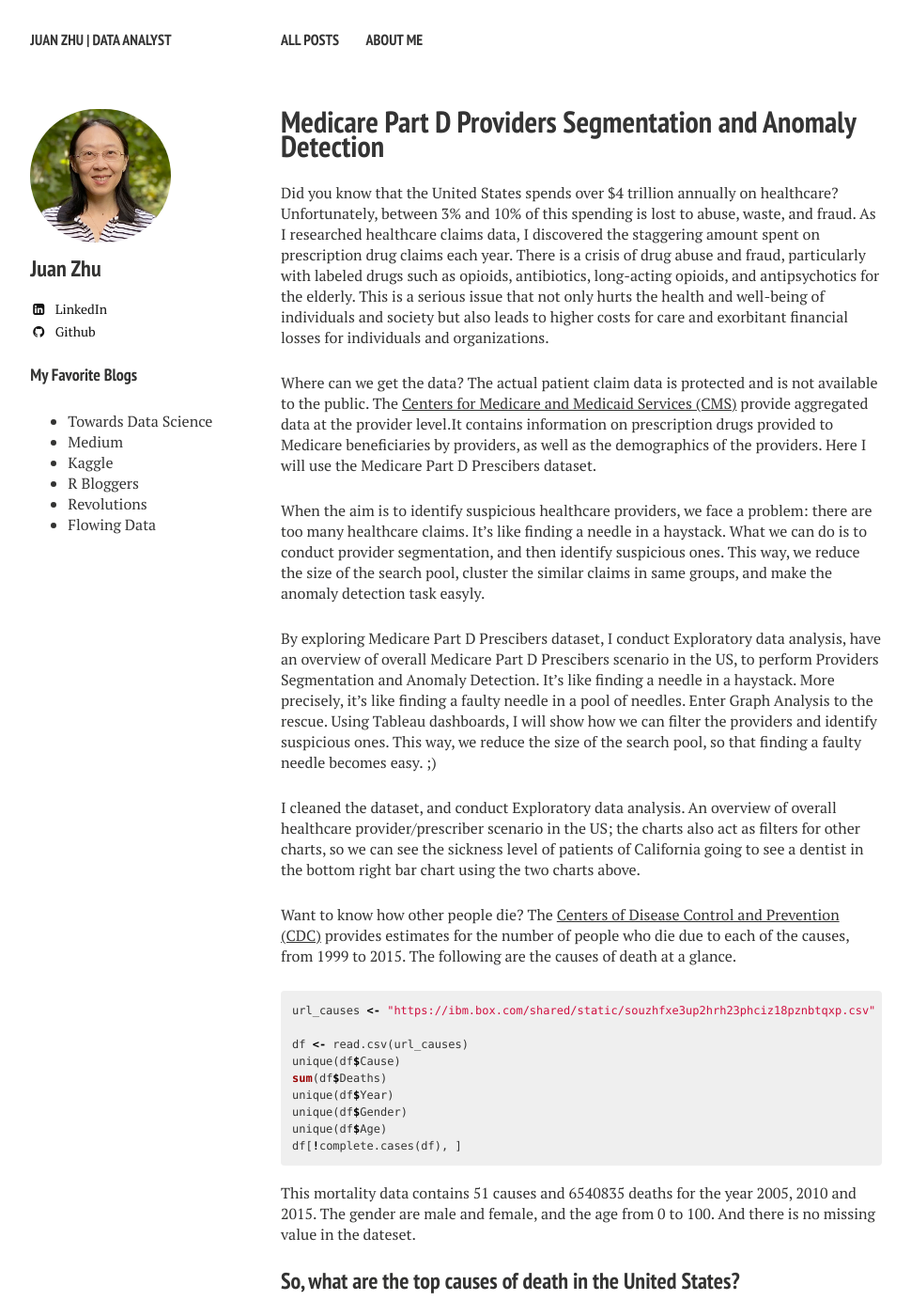
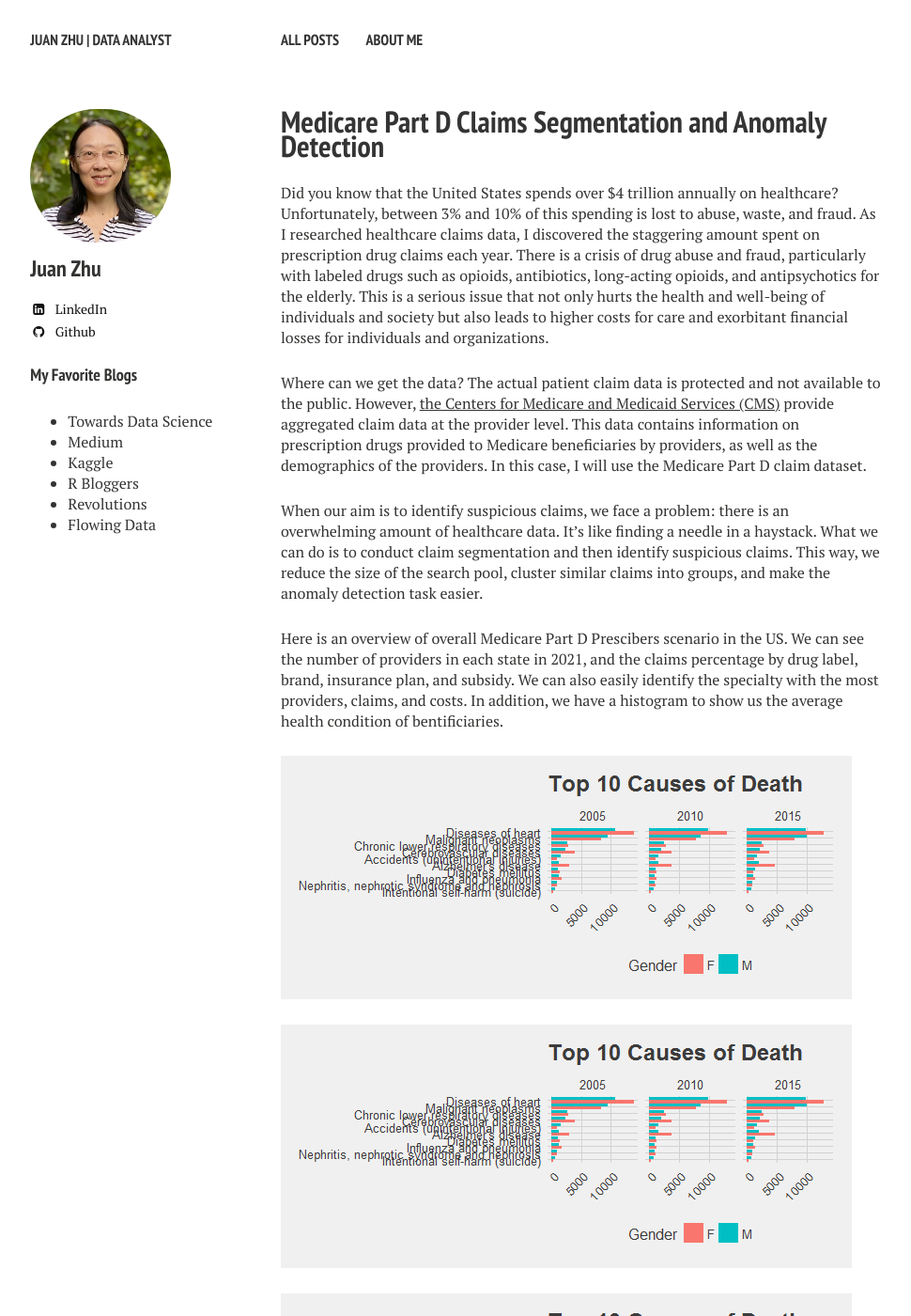
Before and after one commit to Janzhuj/janzhuj.github.io, a Jekyll site: the page built from _posts/2023-08-23-Medicare-Part-D-Claims-Segmentation-and-Anomaly-Detection.md, in a window 1280 px wide and 1400 px high. Shown: the whole window at 94% size, without its empty margins (21-991 px from the left). Built offline with Jekyll 4.4.1, drawn with Linux system fonts in a browser that asks for light colours; nearby versions of some CDN libraries; library files that are not in the unit come from our copies; comment, search, counter and statistics services are not loaded; some of the changed text lies outside the part shown.

Commit message:
Update and rename 2023-08-23-Medicare_Part_D_Providers_Segmentation_and_Anomaly_Detection.md to 2023-08-23-Medicare-Part-D-Claims-Segmentation-and-Anomaly-Detection.md

```diff
--- a/_posts/2023-08-23-Medicare_Part_D_Providers_Segmentation_and_Anomaly_Detection.md
+++ b/_posts/2023-08-23-Medicare-Part-D-Claims-Segmentation-and-Anomaly-Detection.md
@@ -1,6 +1,6 @@
 ---
 layout: post
-title: "Medicare Part D Providers Segmentation and Anomaly Detection"
+title: "Medicare Part D Claims Segmentation and Anomaly Detection"
 excerpt: "Medicare, EDA, Clustering, Anomaly Detection, Python"
 tags: [rstats]
 share: true
@@ -9,18 +9,33 @@ comments: true
 
 Did you know that the United States spends over $4 trillion annually on healthcare? Unfortunately, between 3% and 10% of this spending is lost to abuse, waste, and fraud. As I researched healthcare claims data, I discovered the staggering amount spent on prescription drug claims each year. There is a crisis of drug abuse and fraud, particularly with labeled drugs such as opioids, antibiotics, long-acting opioids, and antipsychotics for the elderly. This is a serious issue that not only hurts the health and well-being of individuals and society but also leads to higher costs for care and exorbitant financial losses for individuals and organizations.
 
-Where can we get the data? The actual patient claim data is protected and is not available to the public. The [Centers for Medicare and Medicaid Services (CMS)](https://data.cms.gov/search) provide aggregated data at the provider level.It contains information on prescription drugs provided to Medicare beneficiaries by providers, as well as the demographics of the providers. Here I will use the Medicare Part D Prescibers dataset.
+Where can we get the data? The actual patient claim data is protected and not available to the public. However, [the Centers for Medicare and Medicaid Services (CMS)](https://data.cms.gov/search) provide aggregated claim data at the provider level. This data contains information on prescription drugs provided to Medicare beneficiaries by providers, as well as the demographics of the providers. In this case, I will use the Medicare Part D claim dataset.
 
-When the aim is to identify suspicious healthcare providers, we face a problem: there are too many healthcare claims. It’s like finding a needle in a haystack. What we can do is to conduct provider segmentation, and then identify suspicious ones. This way, we reduce the size of the search pool, cluster the similar claims in same groups, and make the anomaly detection task easyly.
+When our aim is to identify suspicious claims, we face a problem:  there is an overwhelming amount of healthcare data. It’s like finding a needle in a haystack. What we can do is to conduct claim segmentation and then identify suspicious claims. This way, we reduce the size of the search pool, cluster similar claims into groups, and make the anomaly detection task easier.
+
+Here is an overview of overall Medicare Part D Prescibers scenario in the US. We can see the number of providers in each state in 2021, and the claims percentage by drug label, brand, insurance plan, and subsidy. We can also easily identify the specialty with the most providers, claims, and costs. In addition, we have a histogram to show us the average health condition of bentificiaries.
+
+![Rplot-3](/figs/2017-03-25-Causes-of-Death/Rplot-3.png)
+
+![Rplot-3](/figs/2017-03-25-Causes-of-Death/Rplot-3.png)
+
+![Rplot-3](/figs/2017-03-25-Causes-of-Death/Rplot-3.png)
+
+![Rplot-3](/figs/2017-03-25-Causes-of-Death/Rplot-3.png)
+
+![Rplot-3](/figs/2017-03-25-Causes-of-Death/Rplot-3.png)
+
+![Rplot-3](/figs/2017-03-25-Causes-of-Death/Rplot-3.png)
 
 
 
-By exploring Medicare Part D Prescibers dataset, I conduct Exploratory data analysis, have an overview of overall Medicare Part D Prescibers scenario in the US, to perform Providers Segmentation and Anomaly Detection. It’s like finding a needle in a haystack. More precisely, it’s like finding a faulty needle in a pool of needles. Enter Graph Analysis to the rescue. Using Tableau dashboards, I will show how we can filter the providers and identify suspicious ones. This way, we reduce the size of the search pool, so that finding a faulty needle becomes easy. ;)
+
+
+By exploring Medicare Part D claims dataset, I conduct Exploratory data analysis, have an overview of overall Medicare Part D Prescibers scenario in the US, to perform Providers Segmentation and Anomaly Detection. It’s like finding a needle in a haystack. More precisely, it’s like finding a faulty needle in a pool of needles. Enter Graph Analysis to the rescue. Using Tableau dashboards, I will show how we can filter the providers and identify suspicious ones. This way, we reduce the size of the search pool, so that finding a faulty needle becomes easy. ;)
 
 I cleaned the dataset, and conduct Exploratory data analysis. An overview of overall healthcare provider/prescriber scenario in the US; the charts also act as filters for other charts, so we can see the sickness level of patients of California going to see a dentist in the bottom right bar chart using the two charts above.
 
 
-Want to know how other people die? The [Centers of Disease Control and Prevention (CDC)](https://wonder.cdc.gov/ucd-icd10.html) provides estimates for the number of people who die due to each of the causes, from 1999 to 2015. The following are the causes of death at a glance.
 
 
 {% highlight r %}
```
